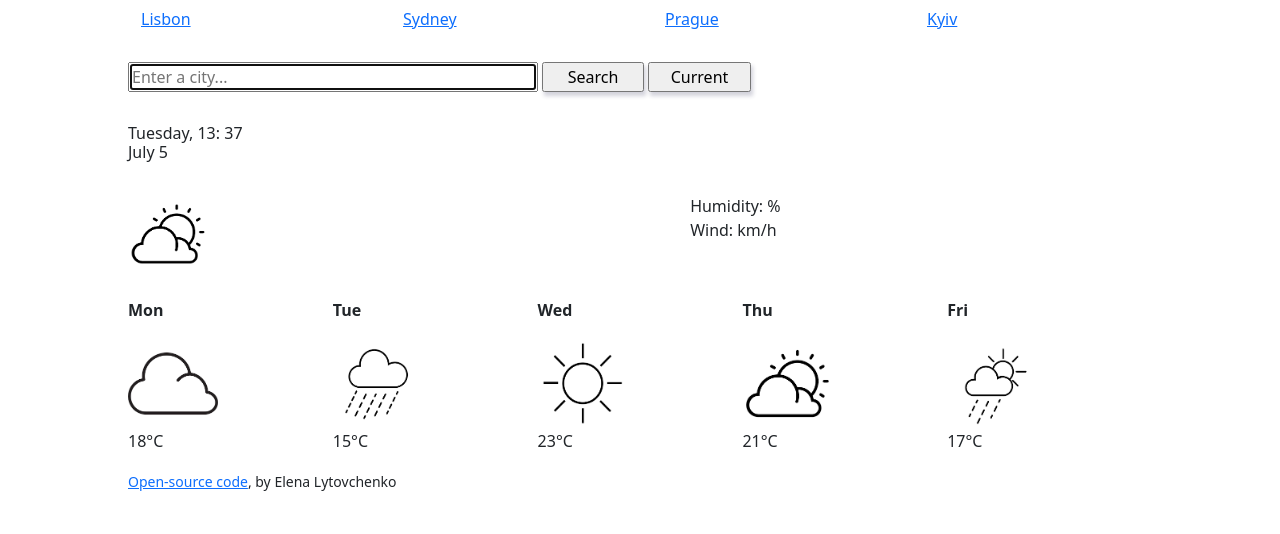
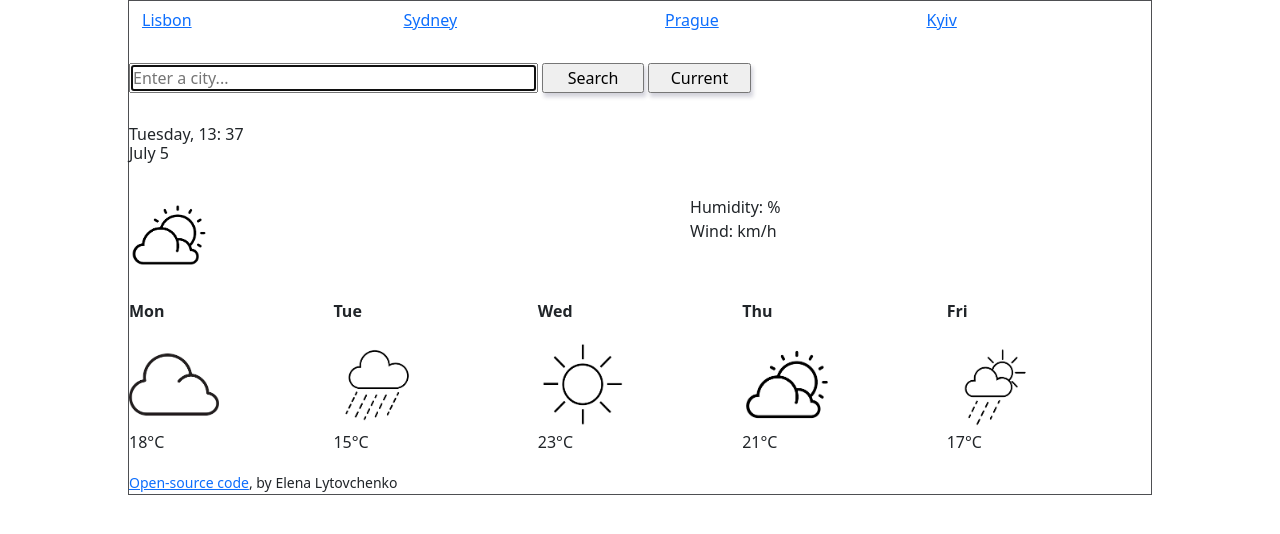
Before and after one commit to liLenali/w5_HW_, a plain HTML site: page index.html in a window 1280 px wide. Drawn offline with nearby package versions, Linux system fonts and the light colour scheme.

Commit message:
рамка

```diff
--- a/src/styles.css
+++ b/src/styles.css
@@ -10,6 +10,7 @@
   display: block;
   margin: 0 auto;
   background-color: white;
+  border: 1px solid #4e4f52;
 }
 .card-bottom {
   background-color: white;
```
